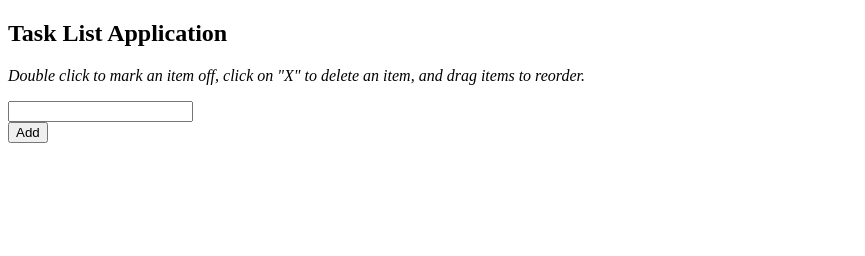
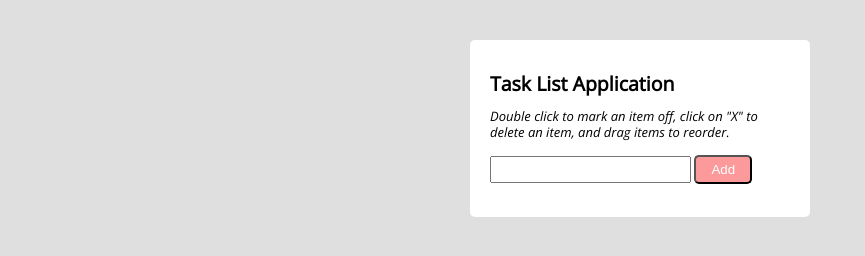
Before and after one commit to dkorotkov444/task-list, a plain HTML site: page index.html in a window 1280 px wide. Shown: the whole page, without its empty margins (0-865 px from the left). Drawn offline with nearby package versions, Linux system fonts and the light colour scheme.

Commit message:
Minified styles.cc and updated index.html

```diff
--- /dev/null
+++ b/dist/styles.min.css
@@ -0,0 +1 @@
+@import url(https://fonts.googleapis.com/css?family=Open+Sans:400italic,400);#button,form{display:inline-block}body,ol li:nth-child(2n){background:#dfdfdf}#button:hover,li:hover{cursor:pointer}body{font:13px/16px "Open Sans",sans-serif}.container{padding:20px;width:300px;margin:40px auto 0;background:#fff;border-radius:5px}input{padding:4px 15px 4px 5px}#button{background-color:#fc999b;color:#fff;border-radius:5px;text-align:center;margin-top:2px;padding:5px 15px}#button:hover{opacity:.8}ol{padding-left:20px}ol li{padding:5px;color:#000}.strike{text-decoration:line-through}.delete{display:none}li>button{background:0 0;border:none;float:right;color:#025f70;font-weight:800}
--- a/index.html
+++ b/index.html
@@ -5,7 +5,7 @@
 	<meta charset="utf-8">
 	<meta name="viewport" content="width=device-width">
 	<title>task.list</title>
-	<link href="css\styles.css" rel="stylesheet" type="text/css" />
+	<link href="dist/styles.min.css" rel="stylesheet" type="text/css" />
 </head>
 
 <body>
```
